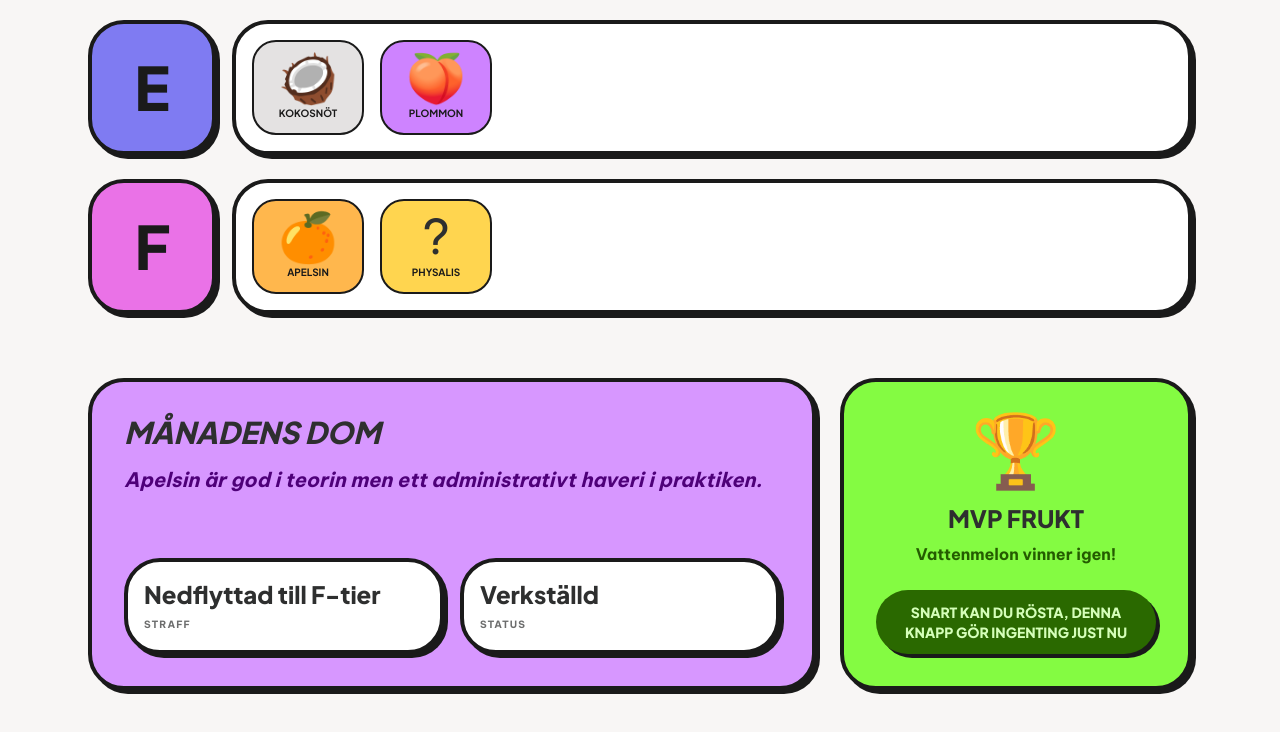
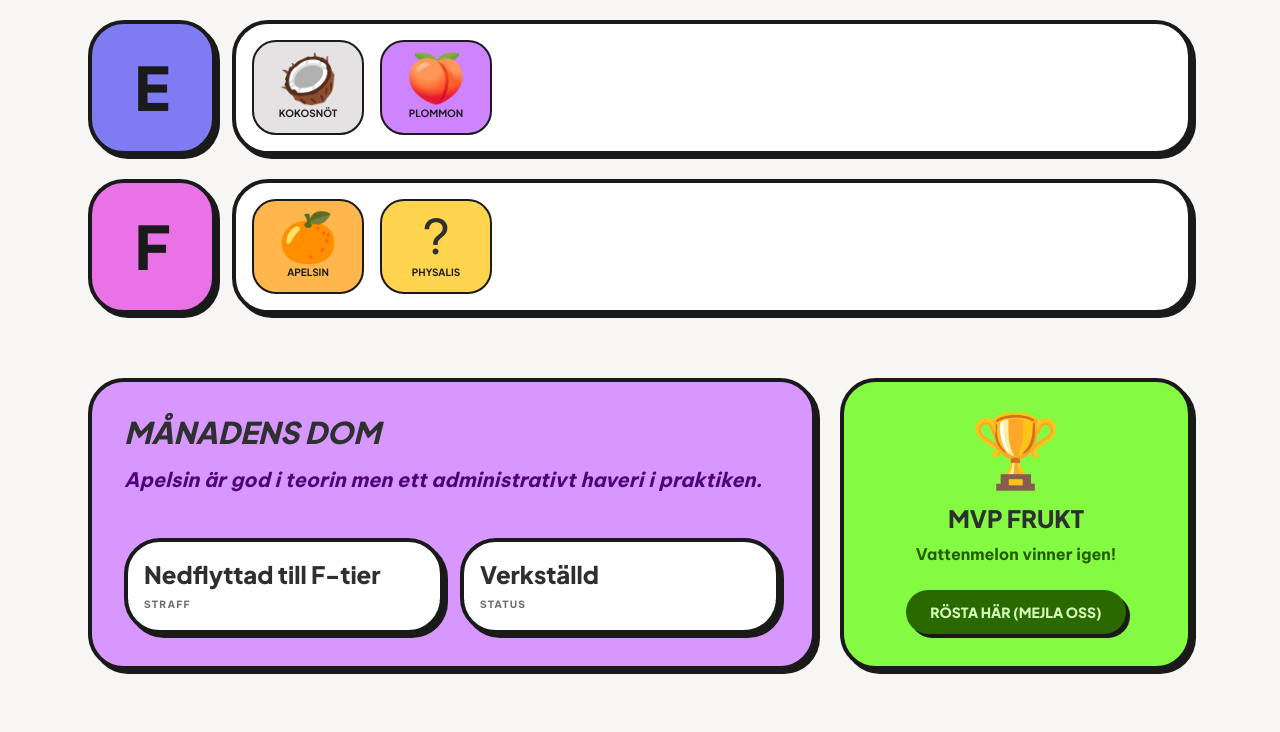
Before and after one commit to Guranen/fruktpolis, a plain HTML site: page index.html in a window 1280 px wide. Shown: the part 1140-1872 px from the top of the page. Drawn offline with nearby package versions, Linux system fonts and the light colour scheme.

```diff
--- a/index.html
+++ b/index.html
@@ -525,9 +525,12 @@
         <span class="text-5xl md:text-7xl mb-4">🏆</span>
         <h3 class="font-headline font-black text-xl md:text-2xl mb-2 uppercase">MVP FRUKT</h3>
         <p class="font-bold text-on-primary-container text-md mb-4 md:mb-6">Vattenmelon vinner igen!</p>
-        <button class="bg-primary text-on-primary px-6 py-3 rounded-full font-headline font-black text-sm md:text-md uppercase sticker-shadow hover:translate-y-1 active:translate-y-1 transition-all">
-          Snart kan du rösta, denna knapp gör ingenting just nu
-        </button>
+        <button
+  id="voteButton"
+  class="bg-primary text-on-primary px-6 py-3 rounded-full font-headline font-black text-sm md:text-md uppercase sticker-shadow hover:translate-y-1 active:translate-y-1 transition-all"
+>
+  Rösta här (mejla oss)
+</button>
       </div>
     </section>
   </main>
```
